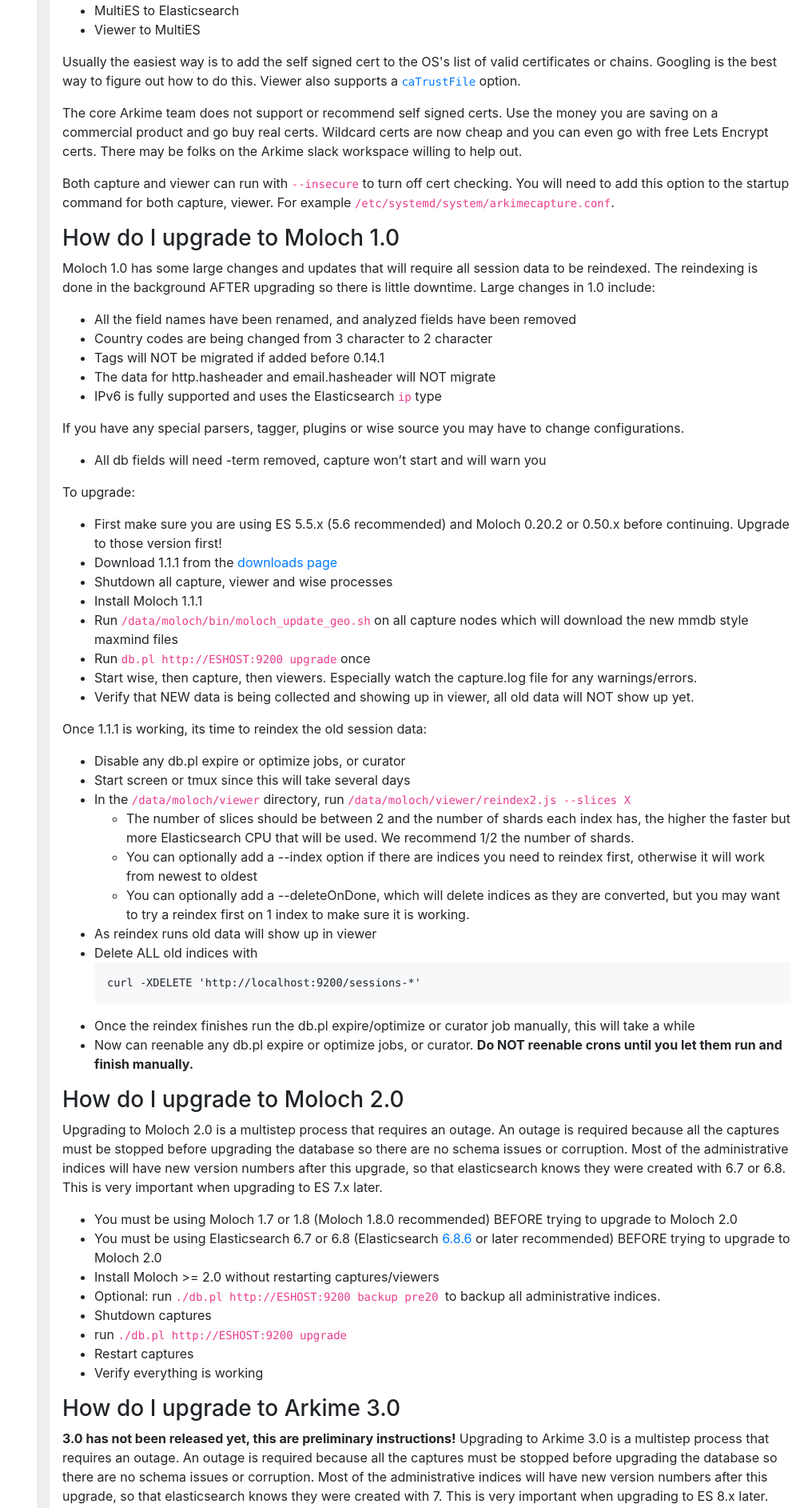
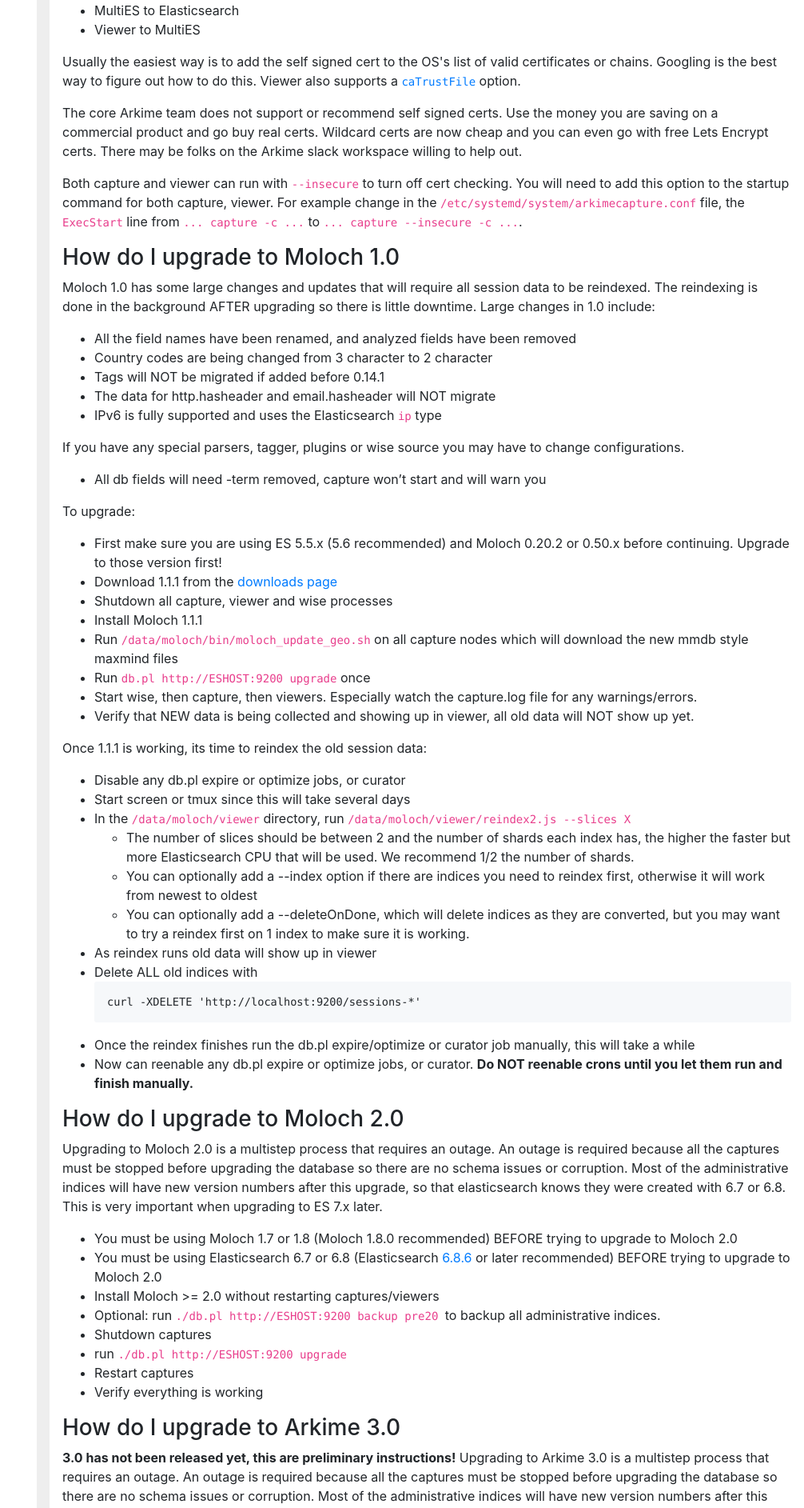
Before and after one commit to arkime/arkimeweb, a Jekyll site: the page built from faq.html, in a window 1280 px wide. Shown: the part 2772-4657 px from the top of the page at 80% size, without its empty margins (274-1280 px from the left). Built offline with Jekyll 4.4.1, drawn with Linux system fonts in a browser that asks for light colours.

Commit message:
examples for --insecure and cron

```diff
--- a/faq.html
+++ b/faq.html
@@ -644,6 +644,7 @@
       </ul>
 
       <span id="moloch-is-not-working"></span>
+      <span id="checklist"></span>
       <h3 id="arkime-is-not-working">
         Arkime is not working
         <span class="fa fa-link small copy-link cursor-copy"
@@ -817,7 +818,9 @@
       <p>
         Both capture and viewer can run with <code>--insecure</code> to turn off
         cert checking.  You will need to add this option to the startup command for
-        both capture, viewer.  For example <code>/etc/systemd/system/arkimecapture.conf</code>.
+        both capture, viewer.
+        For example change in the <code>/etc/systemd/system/arkimecapture.conf</code> file, the <code>ExecStart</code>
+        line from <code>... capture -c ...</code> to <code>... capture --insecure -c ...</code>.
       </p>
 
       <h3 id="how_do_i_upgrade_to_moloch_1">
@@ -1088,8 +1091,9 @@
         The PCAP data is deleted as the disk fills up on the capture machines, <a href="#pcap-deletion">more info</a>.
         PCAP deletion happens automatically and nothing needs to be done.
         The SPI data is either deleted by using <a href="#ilm">ILM</a> or when the <code>./db.pl expire</code> command is run, usually from cron during off peak.
-        There is a sample in the daily.sh script.
         Unless you use <a href="#ilm">ILM</a>, the SPI data deletion does NOT happen automatically and a cron job MUST be set up.
+        A sample cron setup might look like this to only keep 90 days and expire at midnight:
+        <pre> 0 0 * * * /data/moloch/db/db.pl http://localhost:9200 expire daily 90</pre>
       </p>
       <p>
         So deleting a PCAP file will NOT delete the SPI data, and deleting the
```
